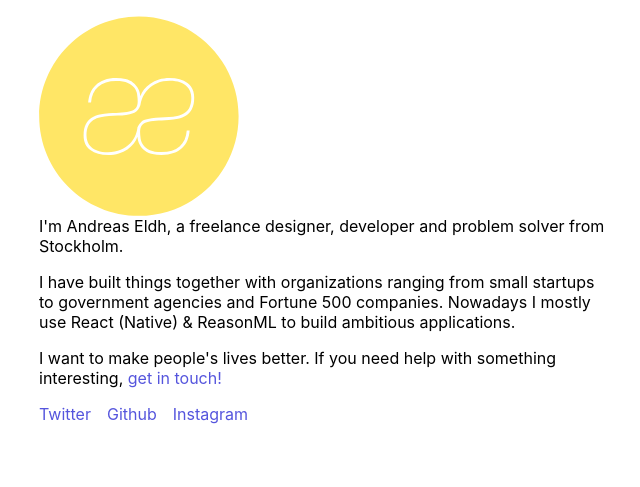
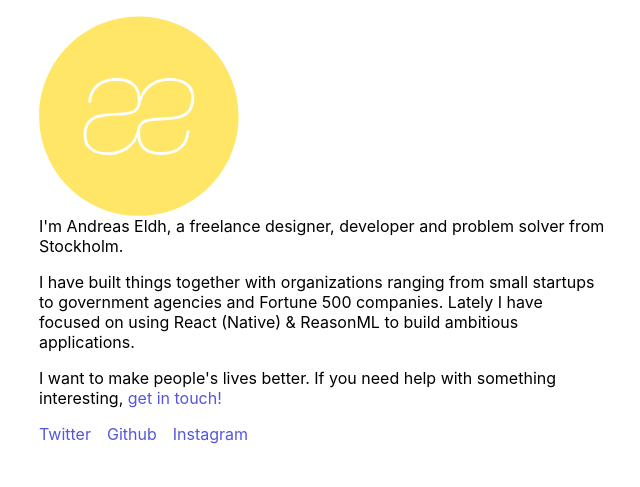
Before and after one commit to eldh/eldh.co, a Gatsby site: page / in a window 1280 px wide. Shown: the whole page, without its empty margins (317-957 px from the left). Built offline with nearby package versions, Linux system fonts and the light colour scheme; Gatsby itself is replaced by a stand-in of ours; some packages are replaced by stand-ins of ours.

Commit message:
Copy update

```diff
--- a/src/pages/index.js
+++ b/src/pages/index.js
@@ -43,7 +43,7 @@ class Index extends React.Component {
           </p>
           <p>
             {
-              'I have built things together with organizations ranging from small startups to government agencies and Fortune 500 companies. Nowadays I mostly use React (Native) & ReasonML to build ambitious applications.'
+              'I have built things together with organizations ranging from small startups to government agencies and Fortune 500 companies. Lately I have focused on using React (Native) & ReasonML to build ambitious applications.'
             }
           </p>
           <p>
```
